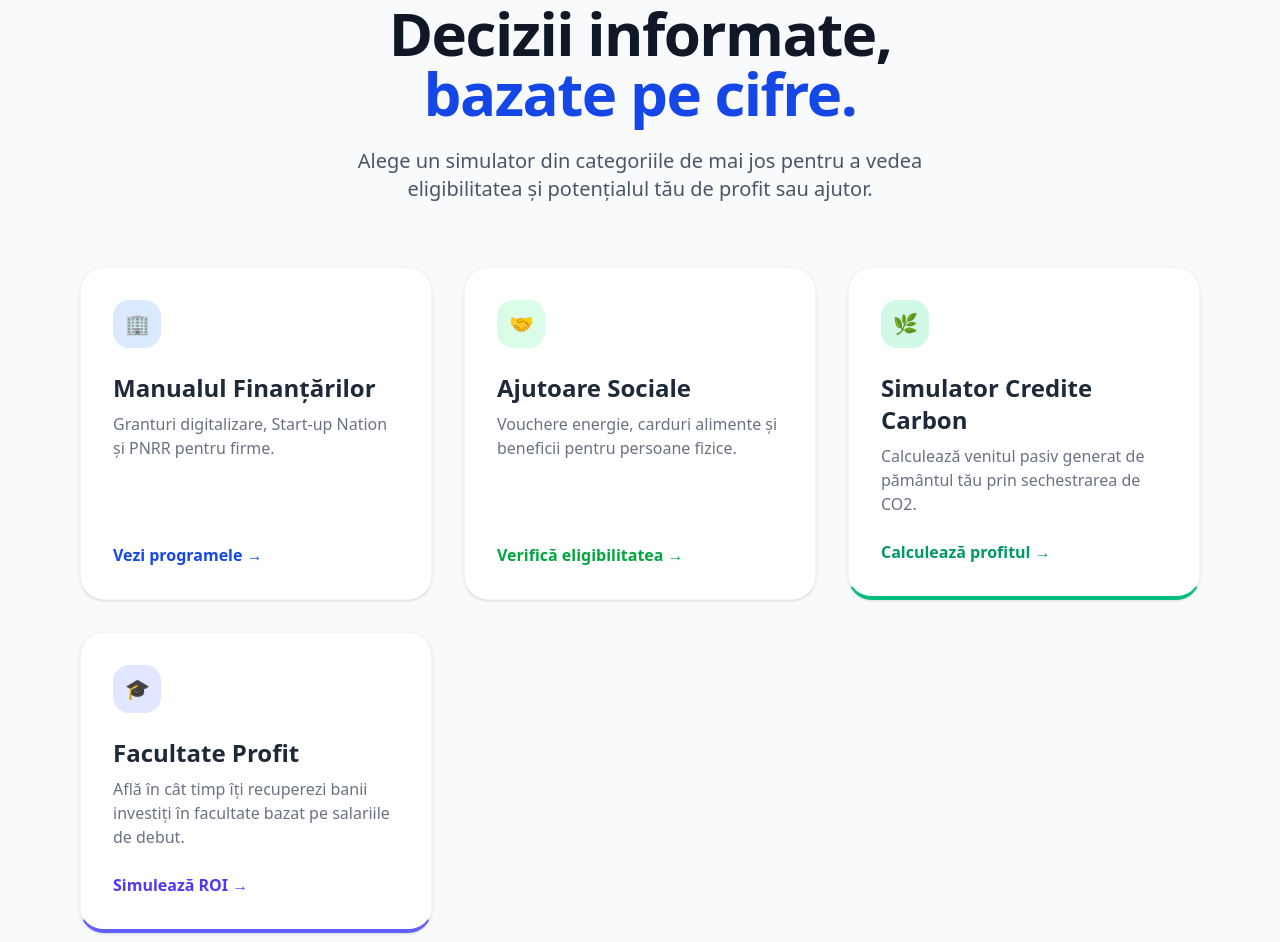
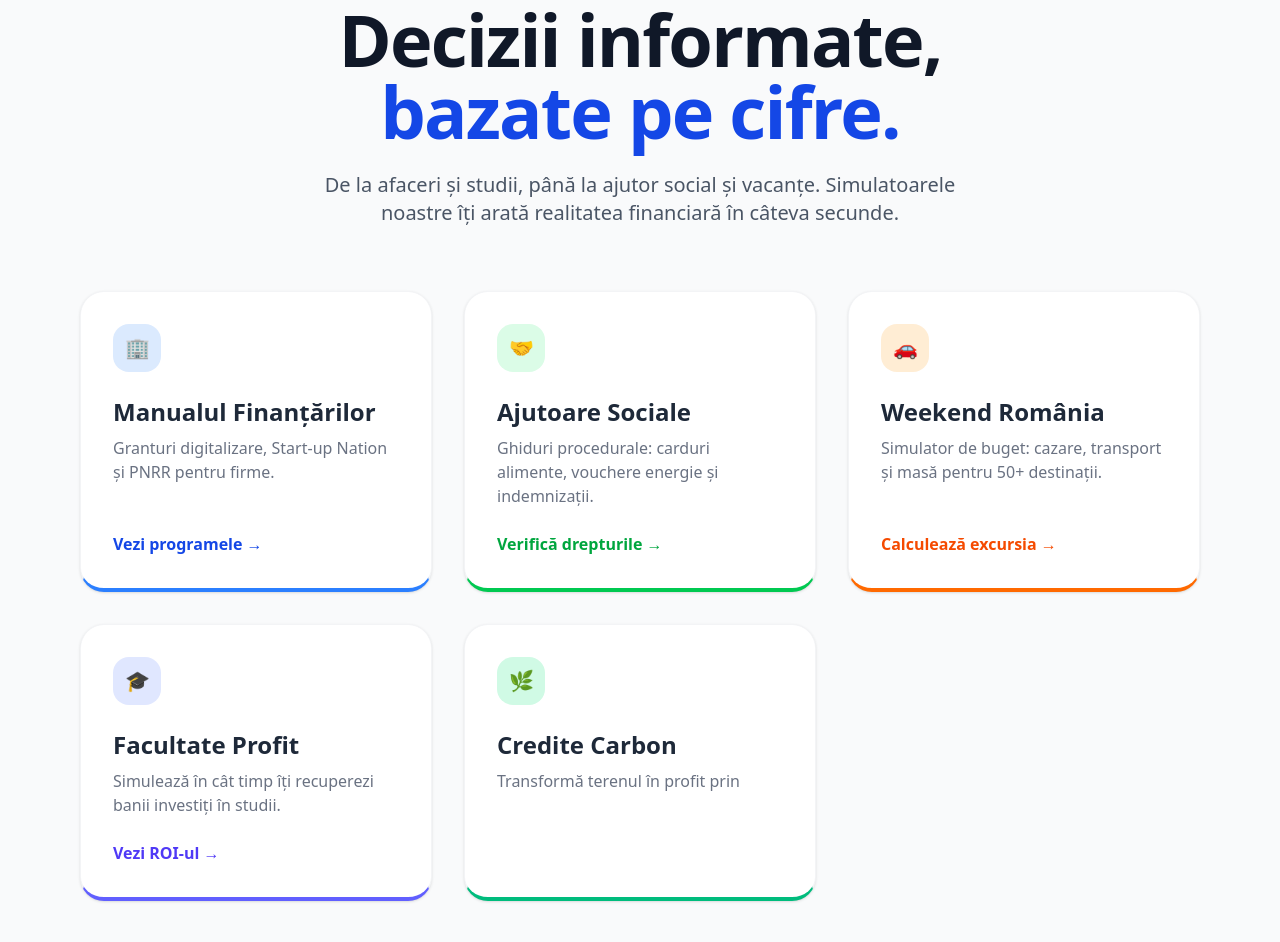
Before and after one commit to cybered01/manualul-hub, an Astro site: page / in a window 1280 px wide. Shown: the part 158-1100 px from the top of the page. Built offline with nearby package versions, Linux system fonts and the light colour scheme; Astro itself is replaced by a stand-in of ours.

Commit message:
Update index.astro

```diff
--- a/src/pages/index.astro
+++ b/src/pages/index.astro
@@ -4,64 +4,49 @@ import Layout from '../layouts/Layout.astro';
 
 <Layout
     title="Manualul.ro - Hub-ul tău de Calculatoare și Ghiduri 2026"
-    description="Portalul tău de referință pentru granturi IMM, ajutoare de stat și simulatoare de profit ecologic."
+    description="Portalul tău de referință pentru granturi IMM, ajutoare de stat, simulatoare de profit și bugete de vacanță."
 >
     <main class="max-w-6xl mx-auto px-4 py-16 text-center">
         <header class="mb-16">
-            <h1 class="text-5xl md:text-6xl font-black text-gray-900 mb-6 tracking-tight">
+            <h1 class="text-5xl md:text-7xl font-black text-gray-900 mb-6 tracking-tight">
                 Decizii informate, <br class="hidden md:block"/> <span class="text-blue-700">bazate pe cifre.</span>
             </h1>
             <p class="text-xl text-gray-600 max-w-2xl mx-auto">
-                Alege un simulator din categoriile de mai jos pentru a vedea eligibilitatea și potențialul tău de profit sau ajutor.
+                De la afaceri și studii, până la ajutor social și vacanțe. Simulatoarele noastre îți arată realitatea financiară în câteva secunde.
             </p>
         </header>
 
         <div class="grid grid-cols-1 md:grid-cols-2 lg:grid-cols-3 gap-8">
 
-            <a href="/finantari" class="group p-8 bg-white rounded-3xl border border-gray-100 shadow-sm hover:shadow-xl hover:-translate-y-1 transition-all duration-300 text-left flex flex-col">
-                <div class="w-12 h-12 bg-blue-100 text-blue-700 rounded-2xl flex items-center justify-center mb-6 font-bold text-xl">
-                    🏢
-                </div>
+            <a href="/finantari" class="group p-8 bg-white rounded-3xl border border-gray-100 shadow-sm hover:shadow-xl hover:-translate-y-1 transition-all duration-300 text-left flex flex-col border-b-4 border-b-blue-500">
+                <div class="w-12 h-12 bg-blue-100 text-blue-700 rounded-2xl flex items-center justify-center mb-6 font-bold text-xl">🏢</div>
                 <h2 class="text-2xl font-bold text-gray-800 mb-2 group-hover:text-blue-700 transition-colors">Manualul Finanțărilor</h2>
                 <p class="text-gray-500 mb-6 flex-grow">Granturi digitalizare, Start-up Nation și PNRR pentru firme.</p>
-                <span class="text-blue-700 font-bold flex items-center gap-2">
-                    Vezi programele →
-                </span>
+                <span class="text-blue-700 font-bold flex items-center gap-2">Vezi programele →</span>
             </a>
 
-            <a href="/ajutoare-sociale" class="group p-8 bg-white rounded-3xl border border-gray-100 shadow-sm hover:shadow-xl hover:-translate-y-1 transition-all duration-300 text-left flex flex-col">
-                <div class="w-12 h-12 bg-green-100 text-green-700 rounded-2xl flex items-center justify-center mb-6 font-bold text-xl">
-                    🤝
-                </div>
+            <a href="/ajutoare-sociale" class="group p-8 bg-white rounded-3xl border border-gray-100 shadow-sm hover:shadow-xl hover:-translate-y-1 transition-all duration-300 text-left flex flex-col border-b-4 border-b-green-500">
+                <div class="w-12 h-12 bg-green-100 text-green-700 rounded-2xl flex items-center justify-center mb-6 font-bold text-xl">🤝</div>
                 <h2 class="text-2xl font-bold text-gray-800 mb-2 group-hover:text-green-600 transition-colors">Ajutoare Sociale</h2>
-                <p class="text-gray-500 mb-6 flex-grow">Vouchere energie, carduri alimente și beneficii pentru persoane fizice.</p>
-                <span class="text-green-600 font-bold flex items-center gap-2">
-                    Verifică eligibilitatea →
-                </span>
+                <p class="text-gray-500 mb-6 flex-grow">Ghiduri procedurale: carduri alimente, vouchere energie și indemnizații.</p>
+                <span class="text-green-600 font-bold flex items-center gap-2">Verifică drepturile →</span>
+            </a>
+
+            <a href="/weekend" class="group p-8 bg-white rounded-3xl border border-gray-100 shadow-sm hover:shadow-xl hover:-translate-y-1 transition-all duration-300 text-left flex flex-col border-b-4 border-b-orange-500">
+                <div class="w-12 h-12 bg-orange-100 text-orange-700 rounded-2xl flex items-center justify-center mb-6 font-bold text-xl">🚗</div>
+                <h2 class="text-2xl font-bold text-gray-800 mb-2 group-hover:text-orange-600 transition-colors">Weekend România</h2>
+                <p class="text-gray-500 mb-6 flex-grow">Simulator de buget: cazare, transport și masă pentru 50+ destinații.</p>
+                <span class="text-orange-600 font-bold flex items-center gap-2">Calculează excursia →</span>
+            </a>
+
+            <a href="/facultati" class="group p-8 bg-white rounded-3xl border border-gray-100 shadow-sm hover:shadow-xl hover:-translate-y-1 transition-all duration-300 text-left flex flex-col border-b-4 border-b-indigo-500">
+                <div class="w-12 h-12 bg-indigo-100 text-indigo-700 rounded-2xl flex items-center justify-center mb-6 font-bold text-xl">🎓</div>
+                <h2 class="text-2xl font-bold text-gray-800 mb-2 group-hover:text-indigo-600 transition-colors">Facultate Profit</h2>
+                <p class="text-gray-500 mb-6 flex-grow">Simulează în cât timp îți recuperezi banii investiți în studii.</p>
+                <span class="text-indigo-600 font-bold flex items-center gap-2">Vezi ROI-ul →</span>
             </a>
 
             <a href="/carbon" class="group p-8 bg-white rounded-3xl border border-gray-100 shadow-sm hover:shadow-xl hover:-translate-y-1 transition-all duration-300 text-left flex flex-col border-b-4 border-b-emerald-500">
-                <div class="w-12 h-12 bg-emerald-100 text-emerald-700 rounded-2xl flex items-center justify-center mb-6 font-bold text-xl">
-                    🌿
-                </div>
-                <h2 class="text-2xl font-bold text-gray-800 mb-2 group-hover:text-emerald-600 transition-colors">Simulator Credite Carbon</h2>
-                <p class="text-gray-500 mb-6 flex-grow">Calculează venitul pasiv generat de pământul tău prin sechestrarea de CO2.</p>
-                <span class="text-emerald-600 font-bold flex items-center gap-2">
-                    Calculează profitul →
-                </span>
-            </a>
-
-            <a href="/facultati" class="group p-8 bg-white rounded-3xl border border-gray-100 shadow-sm hover:shadow-xl hover:-translate-y-1 transition-all duration-300 text-left flex flex-col border-b-4 border-b-indigo-500">
-    <div class="w-12 h-12 bg-indigo-100 text-indigo-700 rounded-2xl flex items-center justify-center mb-6 font-bold text-xl">
-        🎓
-    </div>
-    <h2 class="text-2xl font-bold text-gray-800 mb-2 group-hover:text-indigo-600 transition-colors">Facultate Profit</h2>
-    <p class="text-gray-500 mb-6 flex-grow">Află în cât timp îți recuperezi banii investiți în facultate bazat pe salariile de debut.</p>
-    <span class="text-indigo-600 font-bold flex items-center gap-2">
-        Simulează ROI →
-    </span>
-</a>
-
-        </div>
-    </main>
-</Layout>
+                <div class="w-12 h-12 bg-emerald-100 text-emerald-700 rounded-2xl flex items-center justify-center mb-6 font-bold text-xl">🌿</div>
+                <h2 class="text-2xl font-bold text-gray-800 mb-2 group-hover:text-emerald-600 transition-colors">Credite Carbon</h2>
+                <p class="text-gray-500 mb-6 flex-grow">Transformă terenul în profit prin
```
